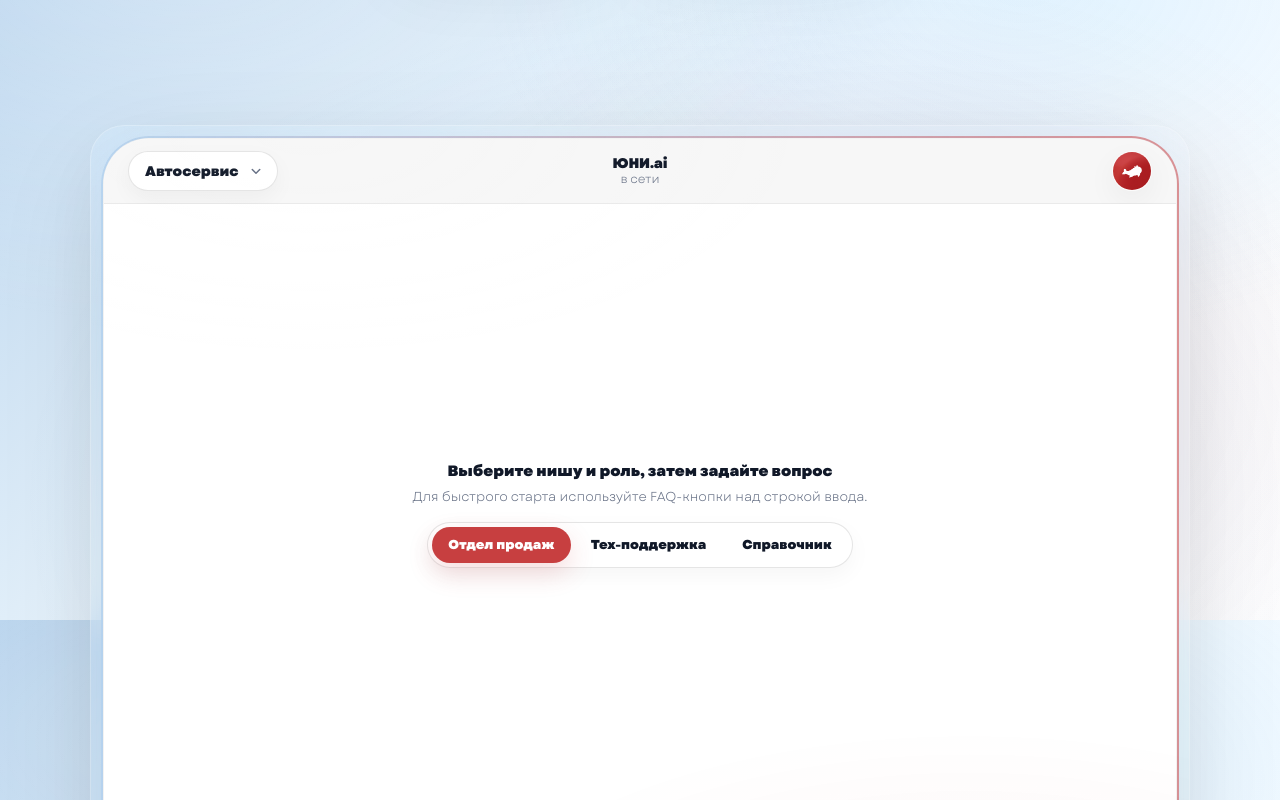
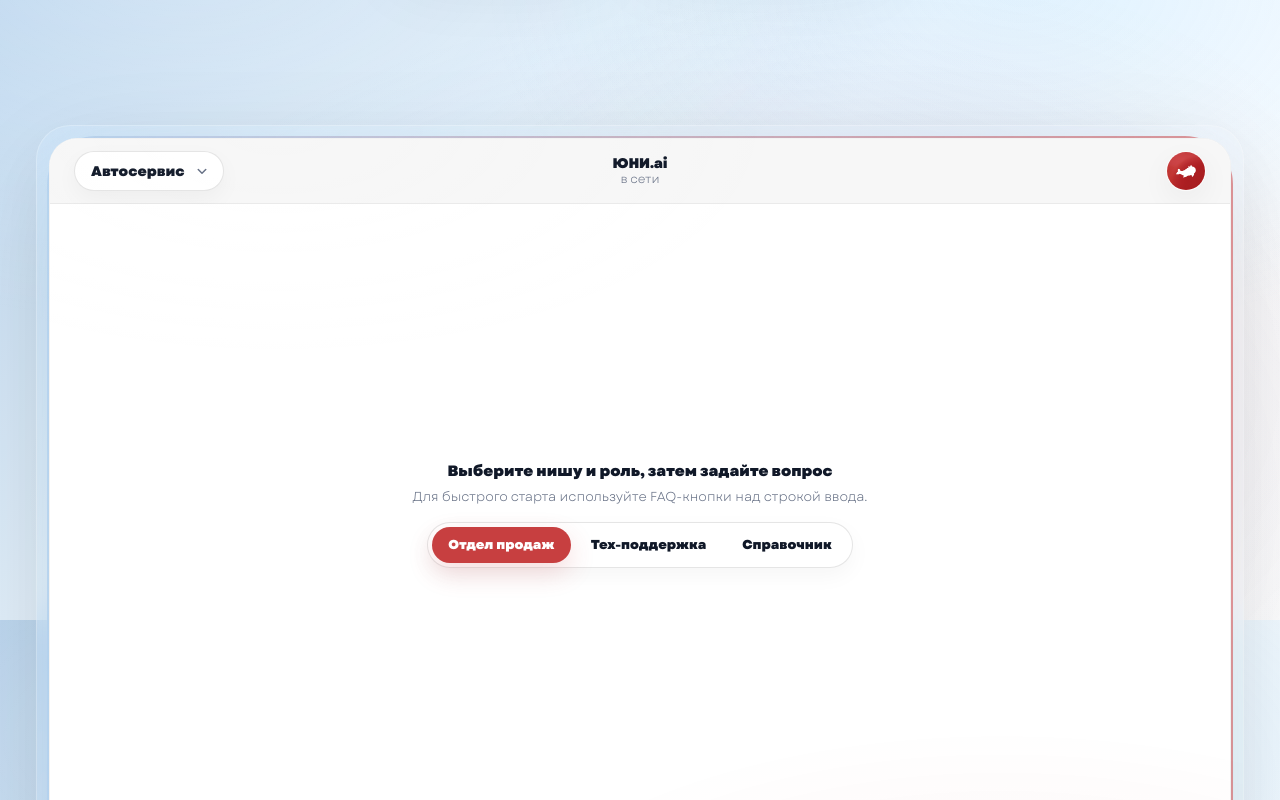
Before and after one commit to uniconsulting/uni.com, a Next.js app: page / in a window 1280 px wide. Shown: the part 3380-4180 px from the top of the page. Built offline with nearby package versions, Linux system fonts and the light colour scheme.

Commit message:
Update DemoChat.tsx

```diff
--- a/src/components/sections/DemoChat.tsx
+++ b/src/components/sections/DemoChat.tsx
@@ -326,7 +326,7 @@ export default function DemoChatSection() {
   return (
     <section id="demo-chat" className="relative py-14 md:py-20">
       <div className="mx-auto max-w-[1240px] px-4">
-        <div className="mx-auto max-w-[1100px]">
+        <div className="mx-auto max-w-[1240px]">
           {/* Внешняя LiquidGlass-панель (как в секции 3 инфо-блока) */}
           <div
             className="
@@ -354,7 +354,7 @@ export default function DemoChatSection() {
               <div
                 className="
                   relative overflow-hidden
-                  rounded-[46px]
+                  rounded-[28px]
                   border border-black/5
                   bg-white
                 "
```
